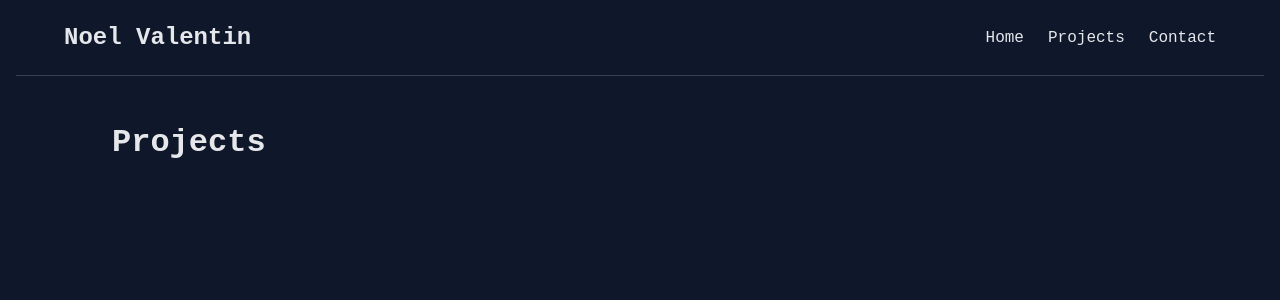
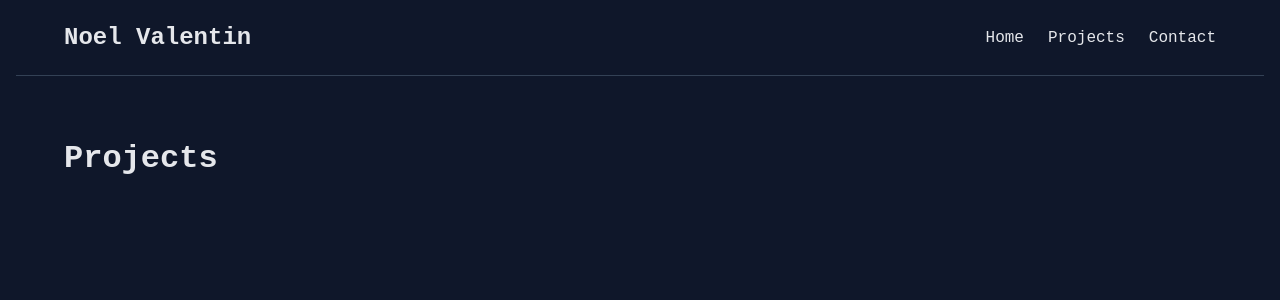
Before and after one commit to Esbree/MyWebsite, a React app: page /projects in a window 1280 px wide. Shown: the top 300 px of the page. Built offline with nearby package versions, Linux system fonts and the light colour scheme; the HTML template or start-up script is replaced by a standard one.

Commit message:
refactor Contact and Projects components for consistent layout and styling

```diff
--- a/src/pages/Contact.jsx
+++ b/src/pages/Contact.jsx
@@ -1,7 +1,7 @@
 function Contact() {
   return (
-    <div style={{ padding: '3rem' }}>
-      <h1>Contact</h1>
+    <section style={{ padding: '4rem 0' }}>
+      <h1 style={{ fontSize: '2rem' }}>Contact</h1>
       <div style={{ marginTop: '2rem' }}>
         <a
           href="https://instagram.com/nv.pctrs"
@@ -29,7 +29,7 @@ function Contact() {
           nv.pctrs
         </p>
       </div>
-    </div>
+    </section>
   )
 }
 export default Contact
--- a/src/pages/Projects.jsx
+++ b/src/pages/Projects.jsx
@@ -1,4 +1,8 @@
 function Projects() {
-  return <h1 style={{ padding: '3rem' }}>Projects</h1>
+  return (
+    <section style={{ padding: '4rem 0' }}>
+      <h1 style={{ fontSize: '2rem' }}>Projects</h1>
+    </section>
+  )
 }
 export default Projects
```
